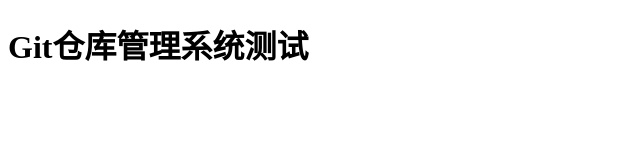
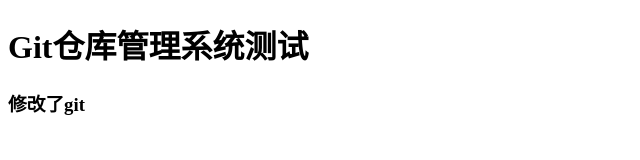
Before and after one commit to Tambertt/project_02, a plain HTML site: page index.html in a window 1280 px wide. Shown: the whole page, without its empty margins (0-640 px from the left). Drawn offline with Linux system fonts and the light colour scheme.

Commit message:
初始化了index内容

```diff
--- a/index.html
+++ b/index.html
@@ -8,5 +8,6 @@
 </head>
 <body>
     <h1>Git仓库管理系统测试</h1>
+    <h3>修改了git</h3>
 </body>
 </html>
```
